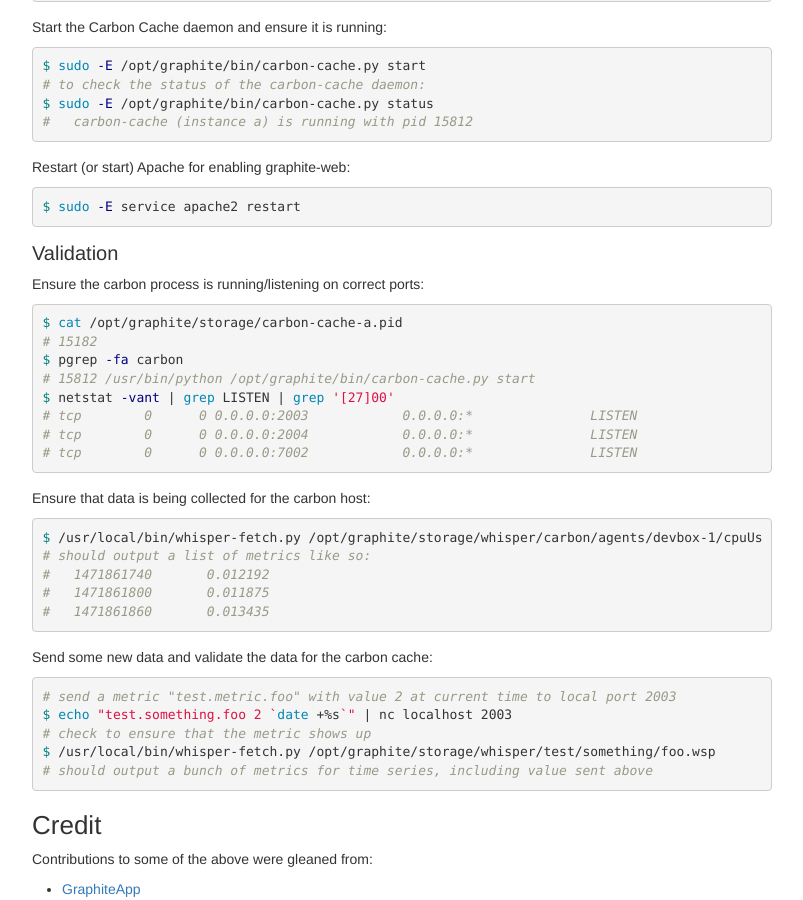
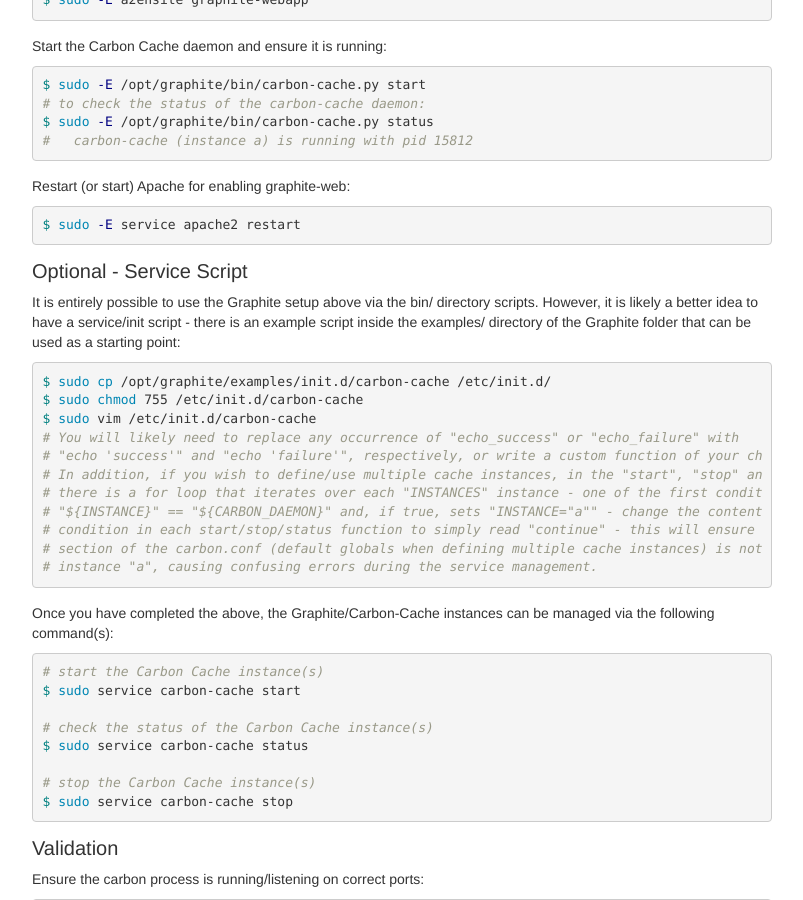
Before and after one commit to jekhokie/jekhokie.github.io, a Jekyll site: the page built from _posts/2016-08-25-installing-graphite-0-9-15.markdown, in a window 1280 px wide and 900 px high, scrolled down 2667 px. Shown: the whole window, without its empty margins (238-1041 px from the left). Built offline with Jekyll 4.4.1, drawn with Linux system fonts in a browser that asks for light colours.

Commit message:
Add Content to Graphite Install - Init Script
Add instructions for the init script installation/configuration to the
Graphite instructions.

```diff
--- a/_posts/2016-08-25-installing-graphite-0-9-15.markdown
+++ b/_posts/2016-08-25-installing-graphite-0-9-15.markdown
@@ -28,6 +28,7 @@
 $ sudo -E pip install "cffi>=1.8.3" \
                       "django==1.6" \
                       "django-tagging<0.4" \
+                      service_identity \
                       pytz \
                       enum34 \
                       fontconfig \
@@ -164,6 +165,39 @@
 $ sudo -E service apache2 restart
 {% endhighlight %}
 
+#### Optional - Service Script
+
+It is entirely possible to use the Graphite setup above via the bin/ directory scripts. However, it is
+likely a better idea to have a service/init script - there is an example script inside the examples/
+directory of the Graphite folder that can be used as a starting point:
+
+{% highlight bash %}
+$ sudo cp /opt/graphite/examples/init.d/carbon-cache /etc/init.d/
+$ sudo chmod 755 /etc/init.d/carbon-cache
+$ sudo vim /etc/init.d/carbon-cache
+# You will likely need to replace any occurrence of "echo_success" or "echo_failure" with
+# "echo 'success'" and "echo 'failure'", respectively, or write a custom function of your choosing.
+# In addition, if you wish to define/use multiple cache instances, in the "start", "stop" and "status" functions,
+# there is a for loop that iterates over each "INSTANCES" instance - one of the first conditions checks if
+# "${INSTANCE}" == "${CARBON_DAEMON}" and, if true, sets "INSTANCE="a"" - change the content of this entire "IF"
+# condition in each start/stop/status function to simply read "continue" - this will ensure that the "[cache]"
+# section of the carbon.conf (default globals when defining multiple cache instances) is not considered cache
+# instance "a", causing confusing errors during the service management.
+{% endhighlight %}
+
+Once you have completed the above, the Graphite/Carbon-Cache instances can be managed via the following command(s):
+
+{% highlight bash %}
+# start the Carbon Cache instance(s)
+$ sudo service carbon-cache start
+
+# check the status of the Carbon Cache instance(s)
+$ sudo service carbon-cache status
+
+# stop the Carbon Cache instance(s)
+$ sudo service carbon-cache stop
+{% endhighlight %}
+
 #### Validation
 
 Ensure the carbon process is running/listening on correct ports:
```
